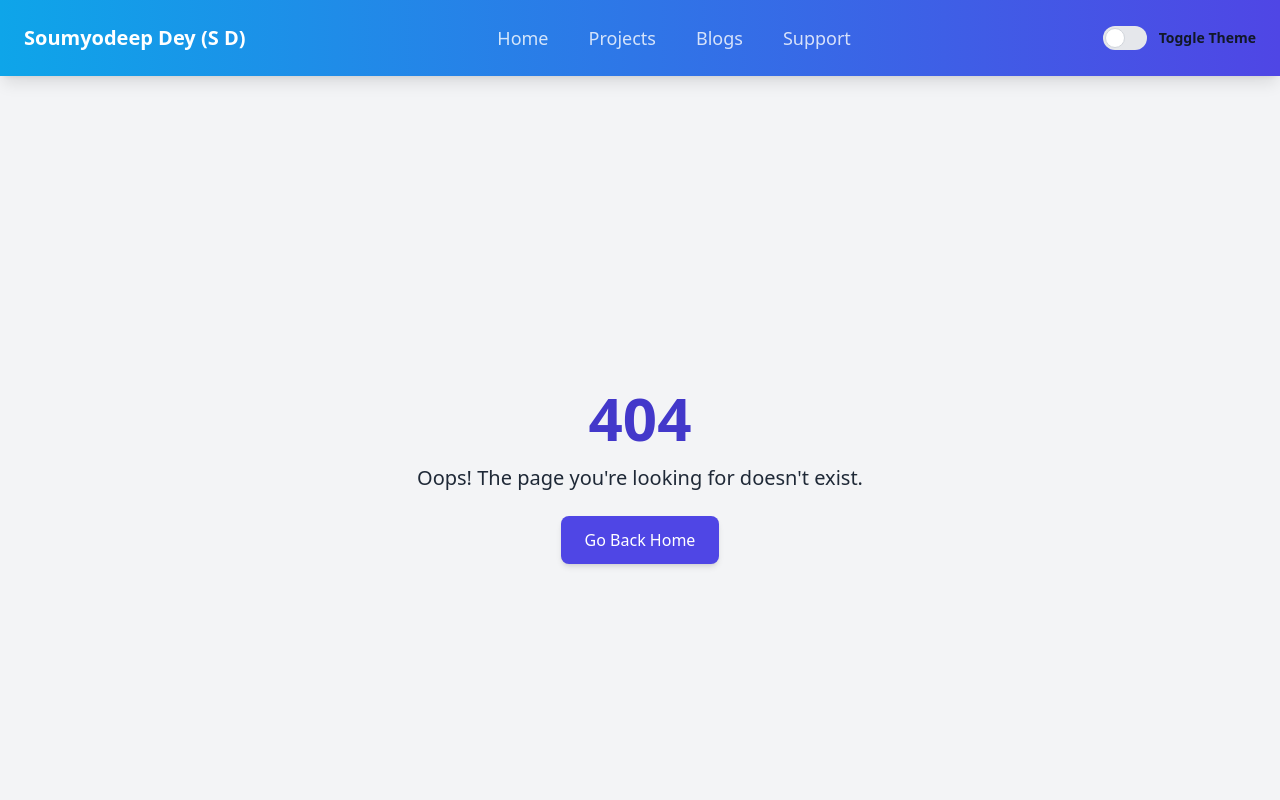
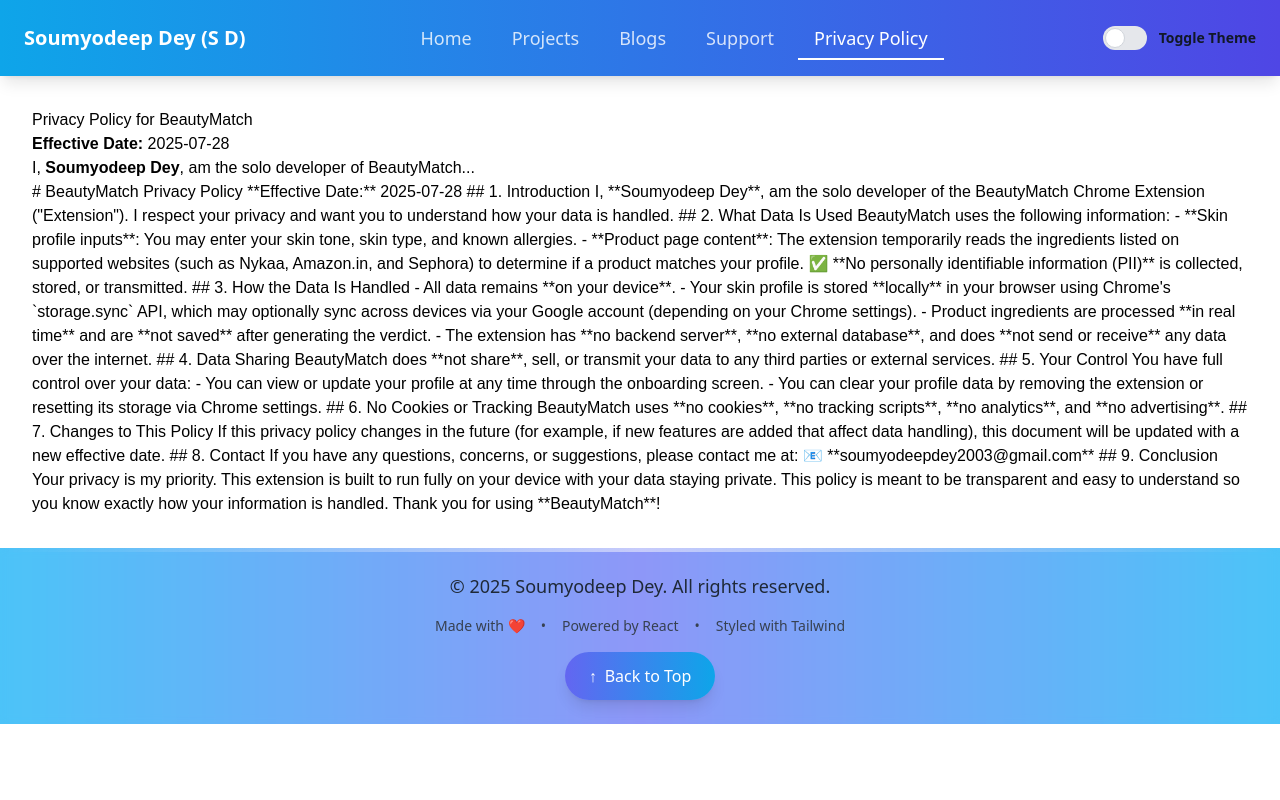
Before and after one commit to Soumyodeep-Dey/SD-portfolio, a React (Vite) app: page /privacy-policy in a window 1280 px wide. Shown: the top 800 px of the page. Built offline with nearby package versions, Linux system fonts and the light colour scheme.

Commit message:
privacy poolicy added now the css of that page

```diff
--- a/src/components/Header/Header.jsx
+++ b/src/components/Header/Header.jsx
@@ -62,6 +62,11 @@ function Header() {
                   Support
                 </NavLink>
               </li>
+              <li>
+                <NavLink to="/privacy-policy" className={navLinkClasses}>
+                  Privacy Policy
+                </NavLink>
+              </li>
             </ul>
           </nav>
 
@@ -111,6 +116,15 @@ function Header() {
                   Support
                 </NavLink>
               </li>
+              <li>
+                <NavLink
+                  to="/privacy-policy"
+                  className={navLinkClasses}
+                  onClick={() => setIsMenuOpen(false)}
+                >
+                  Privacy Policy
+                </NavLink>
+              </li>
               <li className="pt-2">
                 <ThemeBtn />
               </li>
--- /dev/null
+++ b/src/components/Privacy/privacy-policy.jsx
@@ -0,0 +1,54 @@
+// This file is part of the BeautyMatch project.
+import React from 'react';
+export default function PrivacyPolicy() {
+    return (
+        <main style={{ padding: "2rem", fontFamily: "sans-serif" }}>
+            <h1>Privacy Policy for BeautyMatch</h1>
+            <p><strong>Effective Date:</strong> 2025-07-28</p>
+            <p>I, <strong>Soumyodeep Dey</strong>, am the solo developer of BeautyMatch...</p>
+            # BeautyMatch Privacy Policy
+
+            **Effective Date:** 2025-07-28
+
+            ## 1. Introduction
+            I, **Soumyodeep Dey**, am the solo developer of the BeautyMatch Chrome Extension ("Extension"). I respect your privacy and want you to understand how your data is handled.
+
+            ## 2. What Data Is Used
+            BeautyMatch uses the following information:
+
+            - **Skin profile inputs**: You may enter your skin tone, skin type, and known allergies.
+            - **Product page content**: The extension temporarily reads the ingredients listed on supported websites (such as Nykaa, Amazon.in, and Sephora) to determine if a product matches your profile.
+
+            ✅ **No personally identifiable information (PII)** is collected, stored, or transmitted.
+
+            ## 3. How the Data Is Handled
+            - All data remains **on your device**.
+            - Your skin profile is stored **locally** in your browser using Chrome's `storage.sync` API, which may optionally sync across devices via your Google account (depending on your Chrome settings).
+            - Product ingredients are processed **in real time** and are **not saved** after generating the verdict.
+            - The extension has **no backend server**, **no external database**, and does **not send or receive** any data over the internet.
+
+            ## 4. Data Sharing
+            BeautyMatch does **not share**, sell, or transmit your data to any third parties or external services.
+
+            ## 5. Your Control
+            You have full control over your data:
+            - You can view or update your profile at any time through the onboarding screen.
+            - You can clear your profile data by removing the extension or resetting its storage via Chrome settings.
+
+            ## 6. No Cookies or Tracking
+            BeautyMatch uses **no cookies**, **no tracking scripts**, **no analytics**, and **no advertising**.
+
+            ## 7. Changes to This Policy
+            If this privacy policy changes in the future (for example, if new features are added that affect data handling), this document will be updated with a new effective date.
+
+            ## 8. Contact
+            If you have any questions, concerns, or suggestions, please contact me at:
+            📧 **soumyodeepdey2003@gmail.com**
+
+            ## 9. Conclusion
+            Your privacy is my priority. This extension is built to run fully on your device with your data staying private. This policy is meant to be transparent and easy to understand so you know exactly how your information is handled.
+
+            Thank you for using **BeautyMatch**!
+        </main>
+    );
+}
--- a/src/main.jsx
+++ b/src/main.jsx
@@ -8,6 +8,7 @@ import Home from './components/Home/Home.jsx'
 import Projects from './components/Projects/Projects.jsx'
 import Blogs from './components/Blogs/Blogs.jsx'
 import Support from './components/Support/Support.jsx'
+import PrivacyPolicy from './components/Privacy/privacy-policy.jsx'
 
 const router = createBrowserRouter(
   createRoutesFromElements(
@@ -16,6 +17,8 @@ const router = createBrowserRouter(
       <Route path='projects' element={<Projects />} />
       <Route path='blogs' element={<Blogs />} />
       <Route path='support' element={<Support />} />
+      <Route path='privacy-policy' element={<PrivacyPolicy />} />
+      {/* Add other routes as needed */}
 
       {/* Catch-all route for 404 Not Found */}
       <Route path='*' element={<NotFound />} />
```
